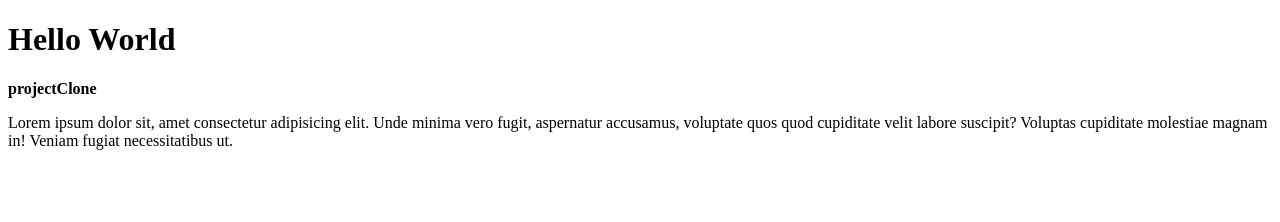
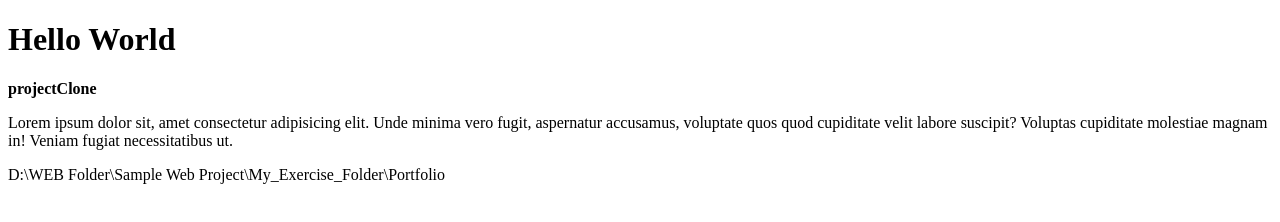
Before and after one commit to phyoko72/hello, a plain HTML site: page index.html in a window 1280 px wide. Drawn offline with Linux system fonts and the light colour scheme.

Commit message:
Added path by clone

```diff
--- a/index.html
+++ b/index.html
@@ -12,5 +12,6 @@
     <p>
         Lorem ipsum dolor sit, amet consectetur adipisicing elit. Unde minima vero fugit, aspernatur accusamus, voluptate quos quod cupiditate velit labore suscipit? Voluptas cupiditate molestiae magnam in! Veniam fugiat necessitatibus ut.
     </p>
+    <div>D:\WEB Folder\Sample Web Project\My_Exercise_Folder\Portfolio</div>
 </body>
 </html>
```
